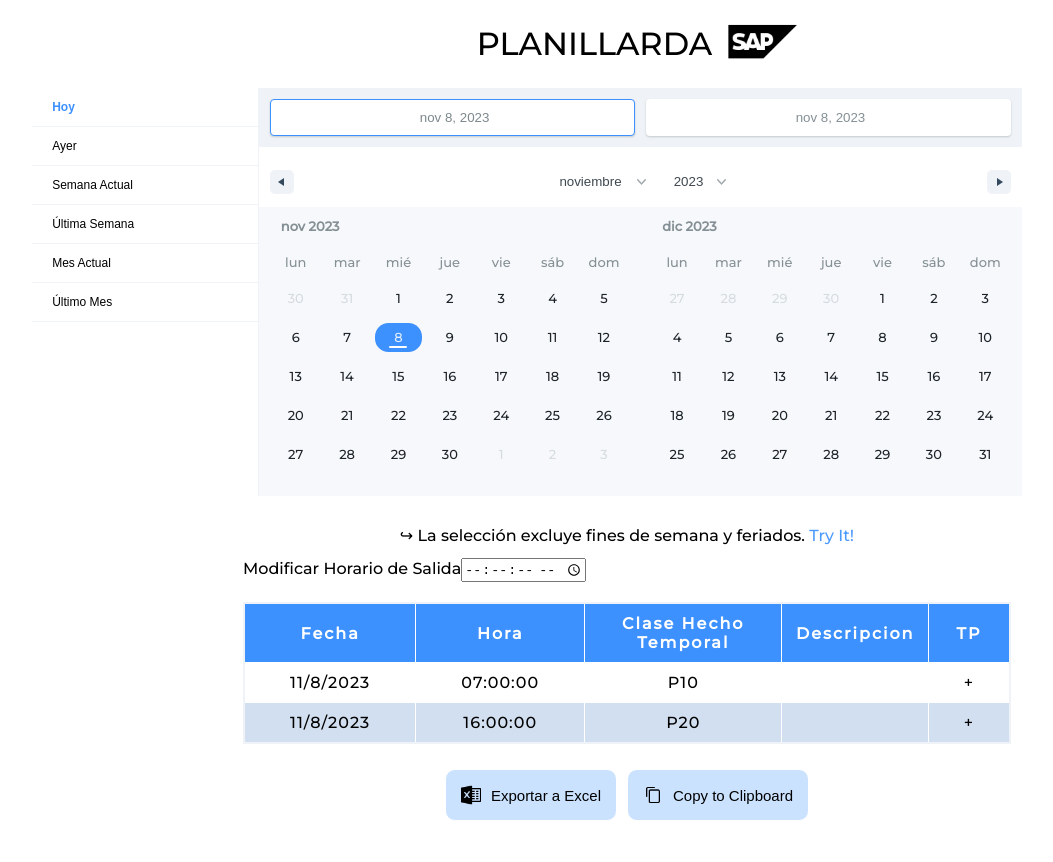
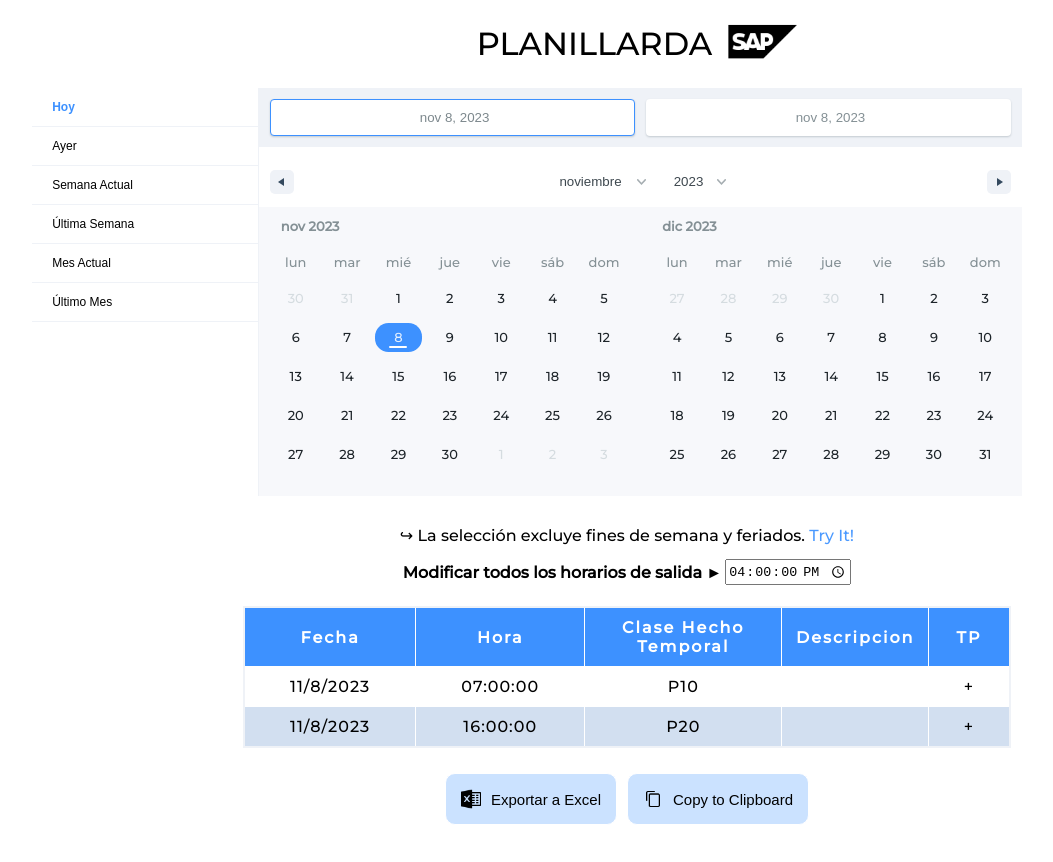
Before and after one commit to Famormino/fichajeSAP, a React (Vite) app: page / in a window 1280 px wide. Shown: the top 862 px of the page, without its empty margins (113-1166 px from the left). Built offline with nearby package versions, Linux system fonts and the light colour scheme.

Commit message:
adding input to modify exit hours

```diff
--- a/src/components/Planilla.css
+++ b/src/components/Planilla.css
@@ -95,3 +95,19 @@
 .buttons:focus {
     border: 1px solid #000;
 }
+
+.hora {
+    padding: 1px;
+    display: flex;
+    justify-content: center;
+    gap: 3px;
+    align-items: center;
+}
+
+.hora label {
+    font-weight: bold;
+}
+
+.hora button {
+    padding: 7px;
+}
--- a/src/components/Planilla.jsx
+++ b/src/components/Planilla.jsx
@@ -80,15 +80,20 @@
 
     return (
         <div>
-            <label htmlFor="hora">Modificar Horario de Salida</label>
+            <section className="hora">
+                <label htmlFor="hora">
+                    Modificar todos los horarios de salida ►{" "}
+                </label>
                 <input
+                    className="hora"
                     type="time"
                     id="hora"
                     name="hora"
                     step={2}
                     onChange={inputHandler}
-
+                    defaultValue={"16:00:00"}
                 />
+            </section>
             <table>
                 <thead>
                     <tr>
```
Lines whose indentation alone changed are shown as unchanged.
